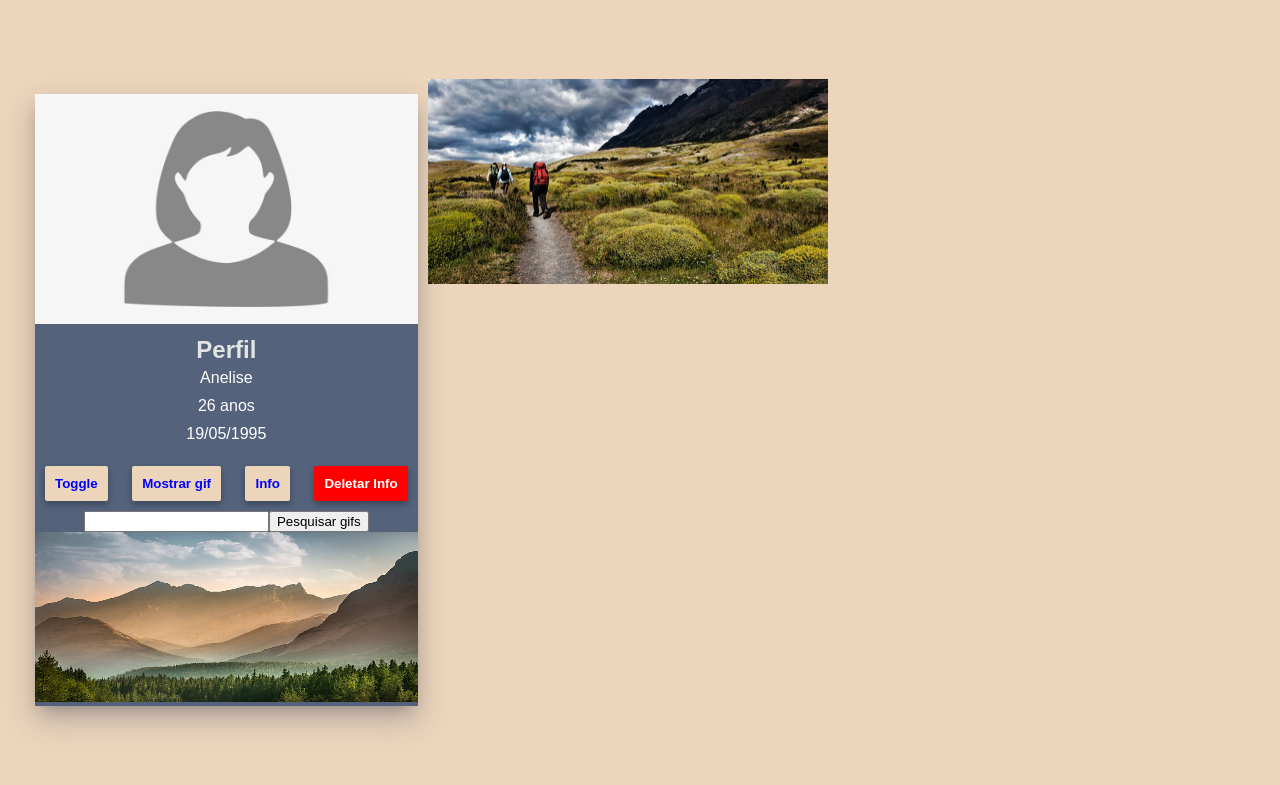
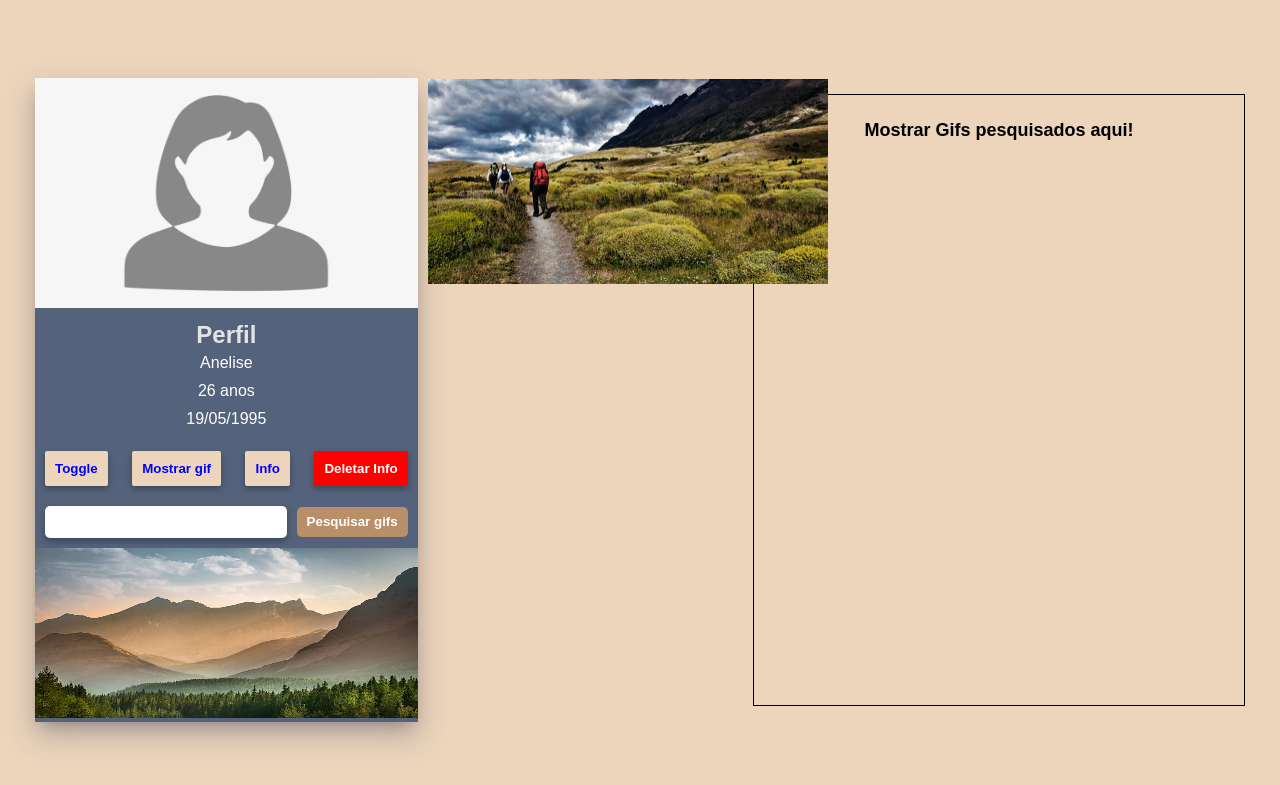
Before and after one commit to anepaz/js-project, a PHP site: page / in a window 1280 px wide. Shown: the top 785 px of the page. Run offline with PHP 8.4, Linux system fonts and the light colour scheme.

Commit message:
add search box and new column for search results from giphy api

```diff
--- a/index.html
+++ b/index.html
@@ -30,7 +30,7 @@
         <div id="text"></div>
       </div>
 
-      <div class="searching">
+      <div class="search-box">
         <input type="text"><button class="search-btn">Pesquisar gifs</button>
       </div>
 
@@ -49,7 +49,13 @@
         <div class="giphy"></div>
       </div>
 
-      <div class="gif-results"></div>
+    </div>
+
+    <div class="results-box">
+      <div class="results-div">
+        <h2>Mostrar Gifs pesquisados aqui!</h2>
+      </div>
+    </div>
 
     </div>
 
--- a/script.js
+++ b/script.js
@@ -36,14 +36,14 @@ function remove() {
 
 }
 
-let apikey = "75m1CAZPAs7hcx4ME7adWzWRHVA8vR9S";
+let apiKey = "75m1CAZPAs7hcx4ME7adWzWRHVA8vR9S";
 let randomGif = document.querySelector('#randomGif');
 randomGif.addEventListener('click', ()=>{
   sendApiRequest();
 })
 
 async function sendApiRequest() {
-  let response = await fetch(`https://api.giphy.com/v1/gifs/random?api_key=${apikey}`);
+  let response = await fetch(`https://api.giphy.com/v1/gifs/random?api_key=${apiKey}`);
   let gifs = await response.json();
   getRandom(gifs);
 };
@@ -51,5 +51,5 @@ async function sendApiRequest() {
 function getRandom(gifs){
 
   let gifHere = document.querySelector('#giphy-wrapper, .giphy, .img');
-  gifHere.innerHTML = `<img src= ${gifs.data.images.original.url}'">`;
+  gifHere.innerHTML = `<img src= ${gifs.data.images.original.url}'>`;
 }
--- a/style.css
+++ b/style.css
@@ -77,6 +77,43 @@ body {
   color: #E3E5E4;
 }
 
+.search-box {
+  padding: 10px;
+  display: flex;
+  justify-content: space-between;
+  align-items: center;
+}
+
+input[type='text'] {
+  width: 230px;
+  height: 20px;
+  padding: 6px;
+  border-radius: 5px;
+  border-style: none;
+  box-shadow: 0px 3px 6px rgba(0, 0, 0, 0.3);
+}
+
+.search-btn {
+  display: flex;
+  align-items: center;
+  border-radius: 5px;
+  border-style: none;
+  padding: 10px;
+  height: 30px;
+  color: white;
+  font-weight: bold;
+  background-color: #B88F67;
+}
+
+.search-btn:hover {
+  cursor: pointer;
+  background-color: #d1a67f;
+}
+
+.search-btn:active {
+  background-color: #a3754b;
+}
+
 .imgFade {
   height: 170px;
   width: 100%;
@@ -121,3 +158,19 @@ body {
   max-height: 22.4em;
   top: 42%;
 }
+
+.results-box {
+  display: flex;
+  width: 470px;
+  height: 590px;
+  justify-content: center;
+  margin-left: auto;
+  margin-right: 35px;
+  border: 1px solid black;
+  padding: 10px;
+}
+
+.results-div h2 {
+  color: black;
+  font-size: 18px;
+}
```
